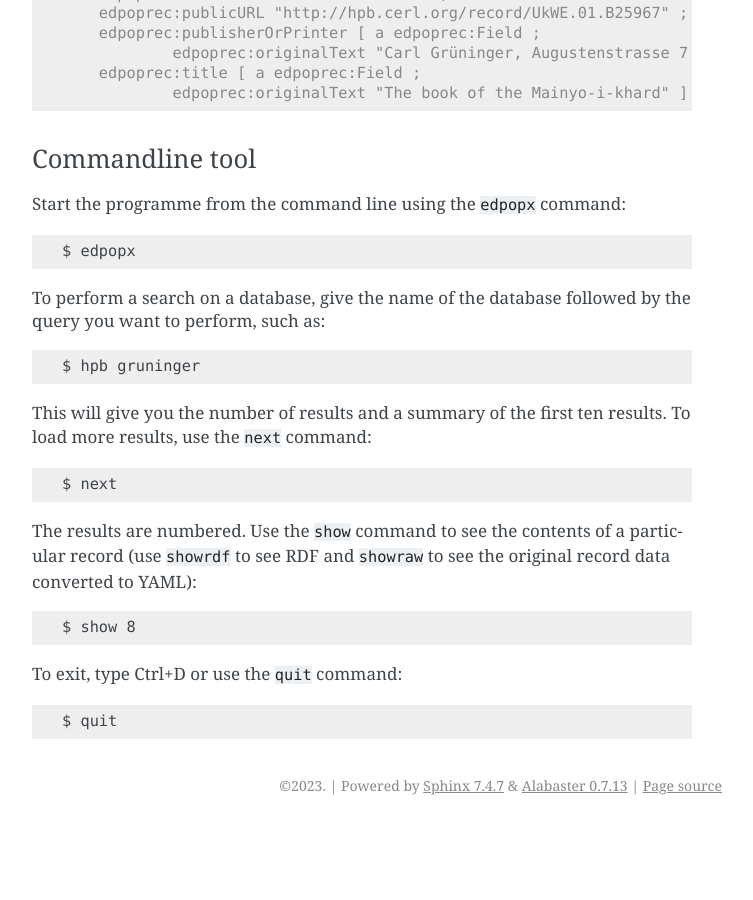
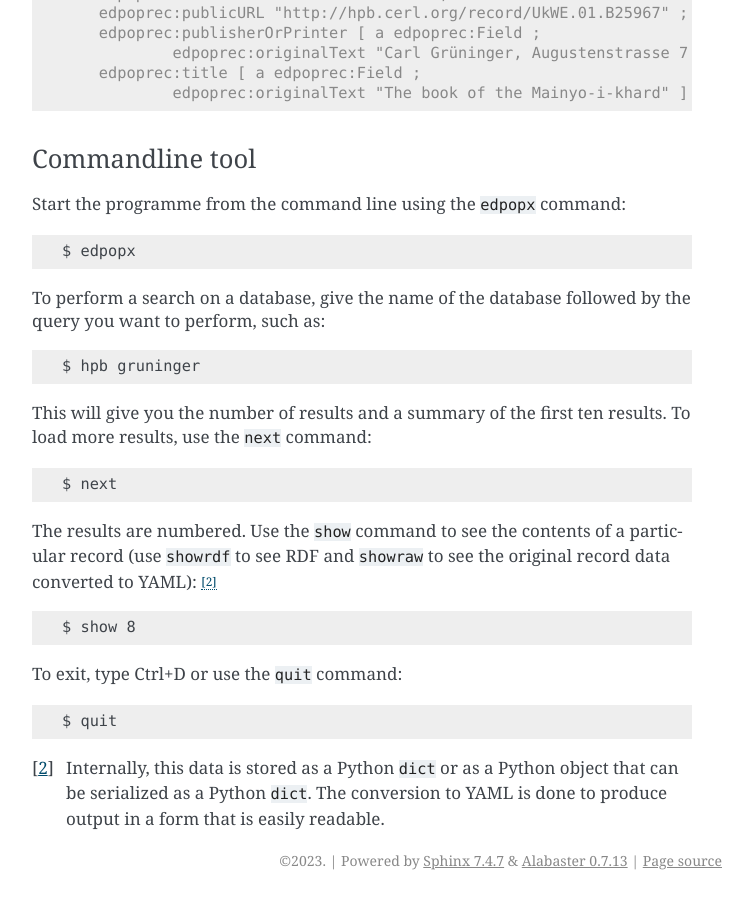
Before and after one commit to CentreForDigitalHumanities/edpop-explorer, a Sphinx documentation site: the page built from docs/introduction.rst, in a window 1280 px wide and 900 px high, scrolled down 1255 px. Shown: the whole window, without its empty margins (388-1141 px from the left). Built offline with Sphinx 7.4.7, drawn with Linux system fonts in a browser that asks for light colours; before the commit the page ends 2080 px from its top, so only the background shows below that.

Commit message:
Explain why raw data is converted to YAML in shell

```diff
--- a/docs/introduction.rst
+++ b/docs/introduction.rst
@@ -80,10 +80,14 @@ results. To load more results, use the ``next`` command: ::
 
 The results are numbered. Use the ``show`` command to see the contents of a
 particular record (use ``showrdf`` to see RDF and ``showraw`` to see the original
-record data converted to YAML): ::
+record data converted to YAML): [#]_ ::
 
     $ show 8
 
 To exit, type Ctrl+D or use the ``quit`` command: ::
 
     $ quit
+
+.. [#] Internally, this data is stored as a Python ``dict`` or as a Python
+   object that can be serialized as a Python ``dict``. The conversion to
+   YAML is done to produce output in a form that is easily readable.
```
